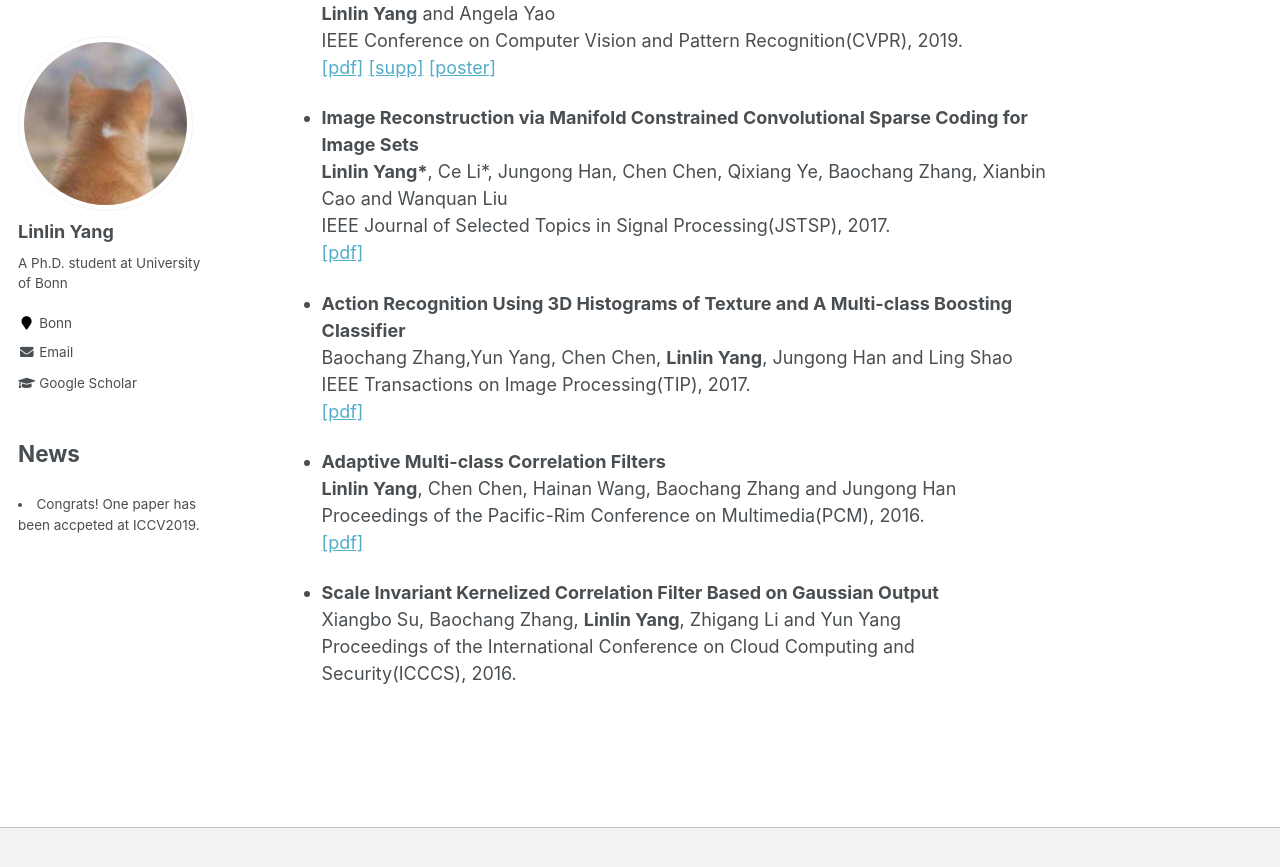
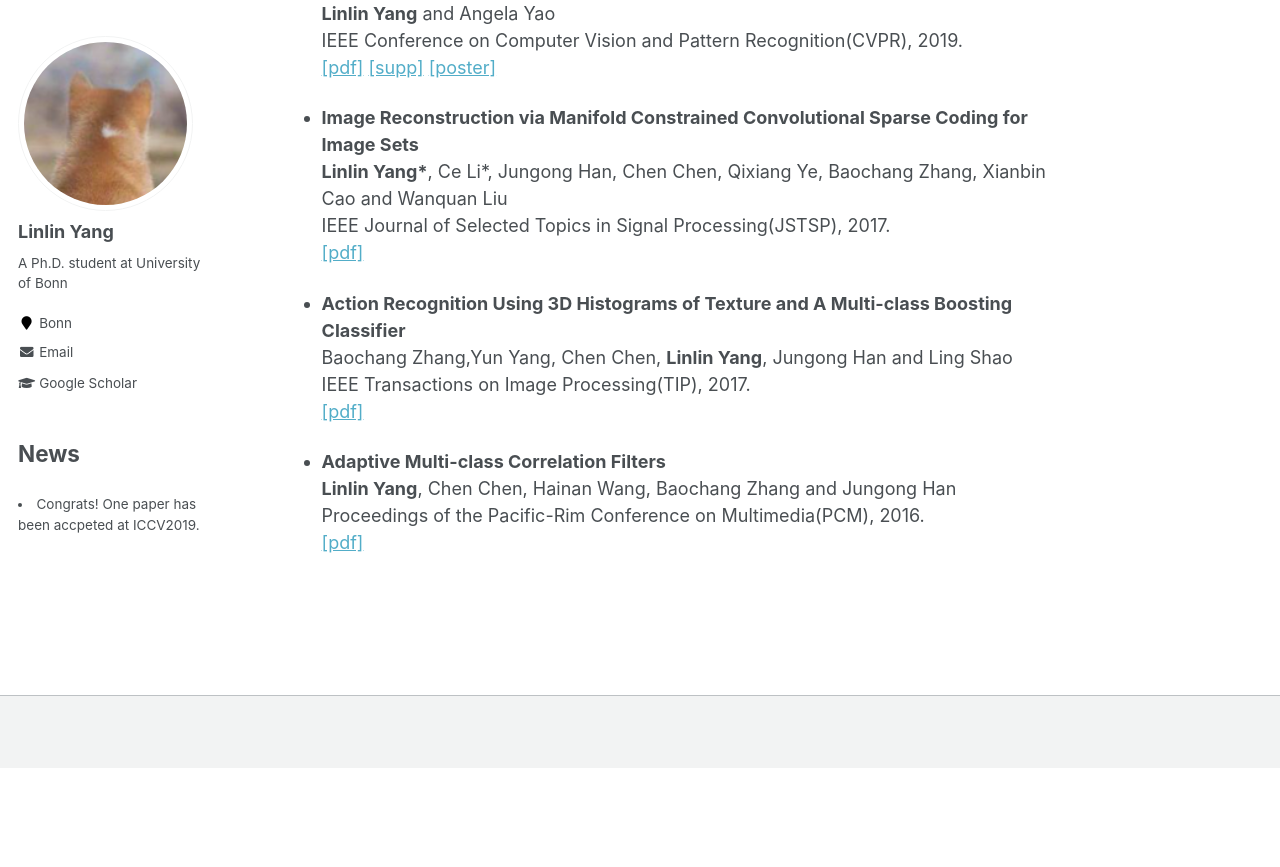
Before and after one commit to bestonebyone/mu4yang, a Jekyll site: the page built from _pages/about.md, in a window 1280 px wide and 900 px high, scrolled down 545 px. Shown: the top 867 px of the window. Built offline with Jekyll 4.4.1, drawn with Linux system fonts in a browser that asks for light colours; comment, search, counter and statistics services are not loaded; after the commit the page ends 1313 px from its top, so only the background shows below that.

Commit message:
Update about.md

```diff
--- a/_pages/about.md
+++ b/_pages/about.md
@@ -43,7 +43,3 @@ Machine Learning, Computer Vision and Pattern Recognition. Especially RGB-based
   **Linlin Yang**, Chen Chen, Hainan Wang, Baochang Zhang and Jungong Han
   Proceedings of the Pacific-Rim Conference on Multimedia(PCM), 2016.
   [[pdf]](https://www.mu4yang.com/files/papers/Adaptive%20Multi-class%20Correlation%20Filters.pdf)
-
-- **Scale Invariant Kernelized Correlation Filter Based on Gaussian Output**
-  Xiangbo Su, Baochang Zhang, **Linlin Yang**, Zhigang Li and Yun Yang
-  Proceedings of the International Conference on Cloud Computing and Security(ICCCS), 2016.
```
